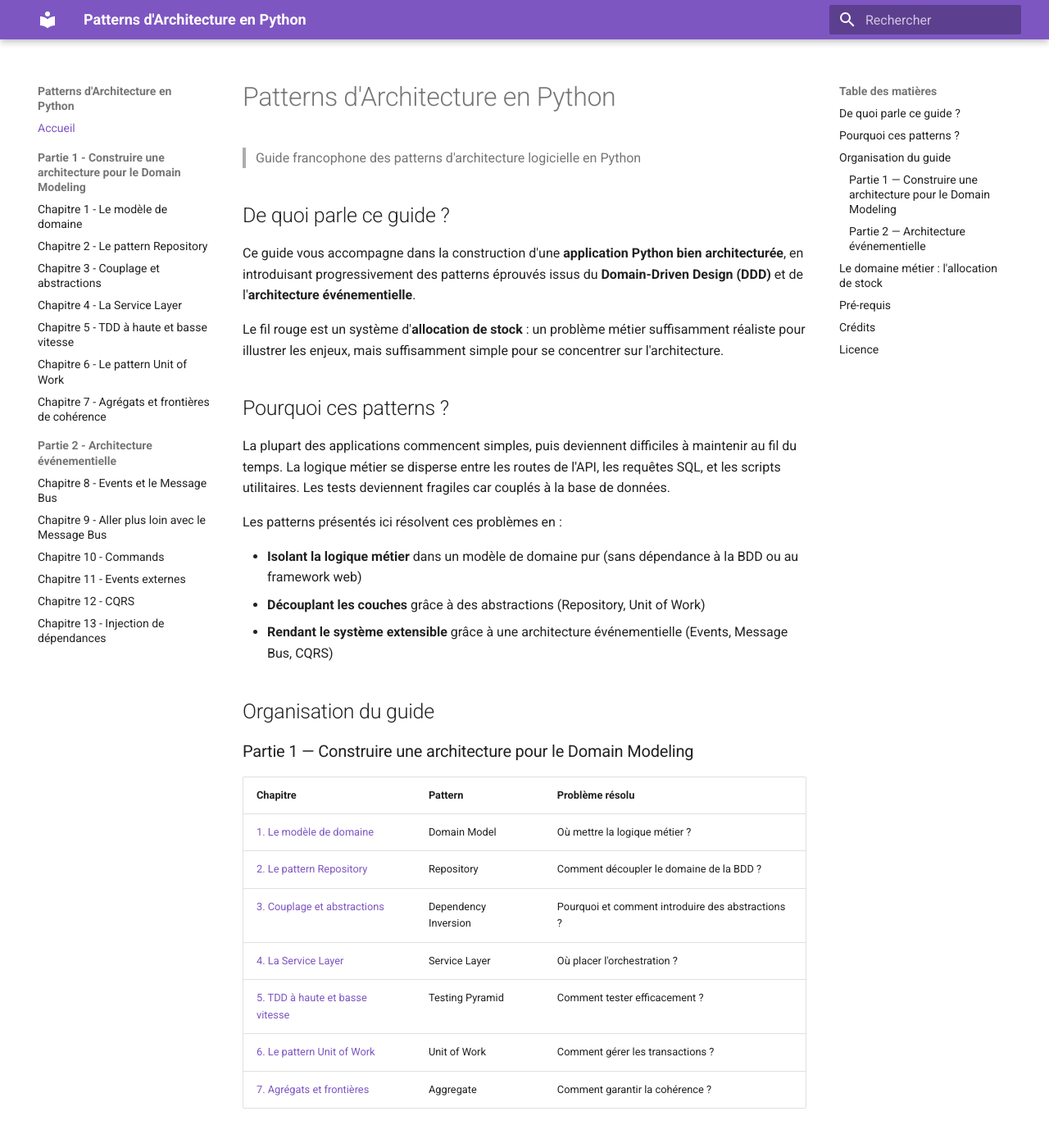
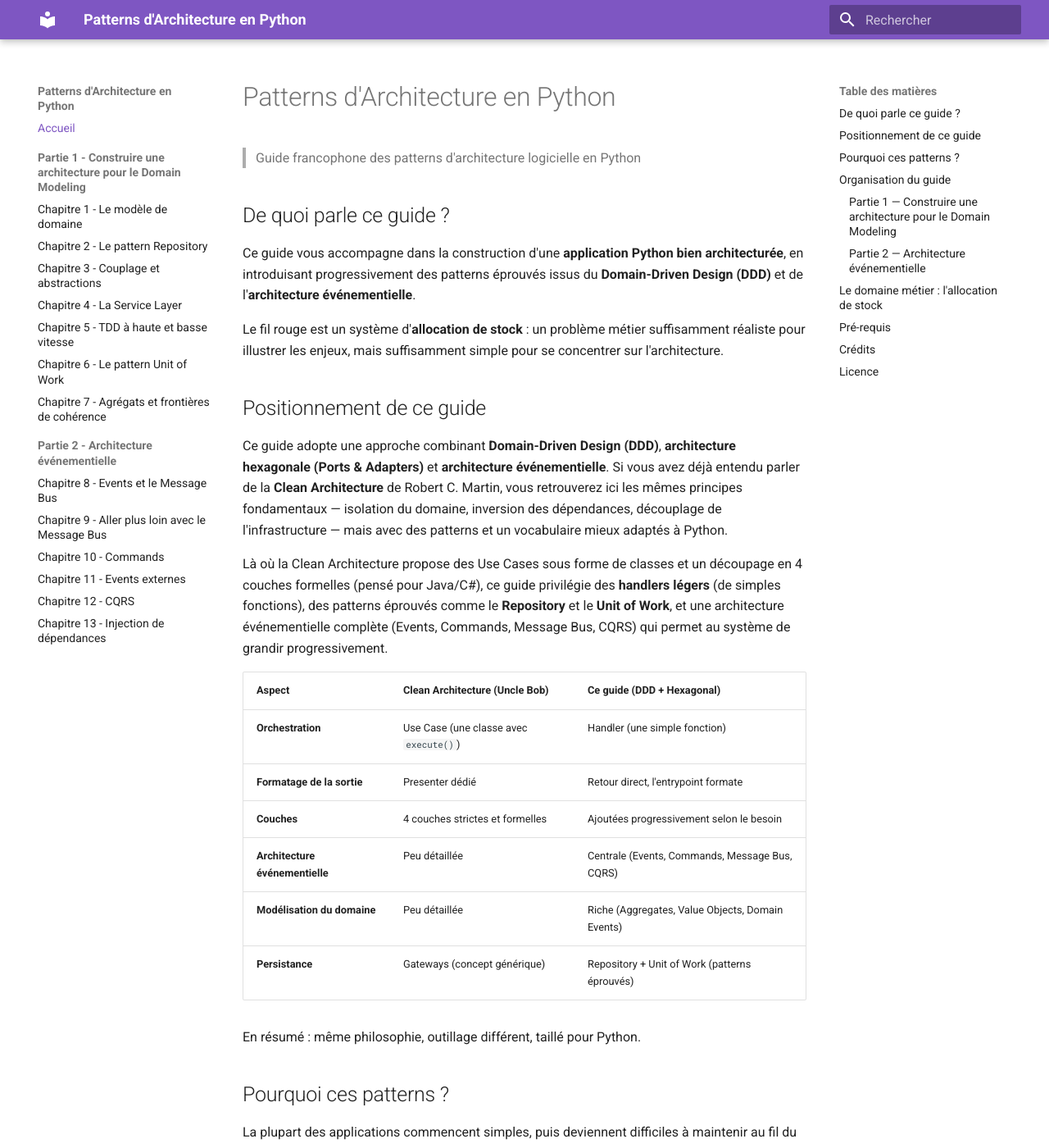
Before and after one commit to chris-lmd/cosmic-python-fr, an MkDocs documentation site: the page built from docs/index.md, in a window 1280 px wide and 1400 px high. Shown: the whole window at 82% size. Built offline with MkDocs 1.6.1 and Material for MkDocs 9.7.7, drawn with Linux system fonts in a browser that asks for light colours.

Commit message:
Ajout section positionnement Clean Architecture vs DDD/Hexagonal
Clarifie la relation entre ce guide et la Clean Architecture
d'Uncle Bob, avec un tableau comparatif.

```diff
--- a/docs/index.md
+++ b/docs/index.md
@@ -7,6 +7,23 @@
 Ce guide vous accompagne dans la construction d'une **application Python bien architecturée**, en introduisant progressivement des patterns éprouvés issus du **Domain-Driven Design (DDD)** et de l'**architecture événementielle**.
 
 Le fil rouge est un système d'**allocation de stock** : un problème métier suffisamment réaliste pour illustrer les enjeux, mais suffisamment simple pour se concentrer sur l'architecture.
+
+## Positionnement de ce guide
+
+Ce guide adopte une approche combinant **Domain-Driven Design (DDD)**, **architecture hexagonale (Ports & Adapters)** et **architecture événementielle**. Si vous avez déjà entendu parler de la **Clean Architecture** de Robert C. Martin, vous retrouverez ici les mêmes principes fondamentaux — isolation du domaine, inversion des dépendances, découplage de l'infrastructure — mais avec des patterns et un vocabulaire mieux adaptés à Python.
+
+Là où la Clean Architecture propose des Use Cases sous forme de classes et un découpage en 4 couches formelles (pensé pour Java/C#), ce guide privilégie des **handlers légers** (de simples fonctions), des patterns éprouvés comme le **Repository** et le **Unit of Work**, et une architecture événementielle complète (Events, Commands, Message Bus, CQRS) qui permet au système de grandir progressivement.
+
+| Aspect | Clean Architecture (Uncle Bob) | Ce guide (DDD + Hexagonal) |
+|--------|------|------|
+| **Orchestration** | Use Case (une classe avec `execute()`) | Handler (une simple fonction) |
+| **Formatage de la sortie** | Presenter dédié | Retour direct, l'entrypoint formate |
+| **Couches** | 4 couches strictes et formelles | Ajoutées progressivement selon le besoin |
+| **Architecture événementielle** | Peu détaillée | Centrale (Events, Commands, Message Bus, CQRS) |
+| **Modélisation du domaine** | Peu détaillée | Riche (Aggregates, Value Objects, Domain Events) |
+| **Persistance** | Gateways (concept générique) | Repository + Unit of Work (patterns éprouvés) |
+
+En résumé : même philosophie, outillage différent, taillé pour Python.
 
 ## Pourquoi ces patterns ?
 
```
